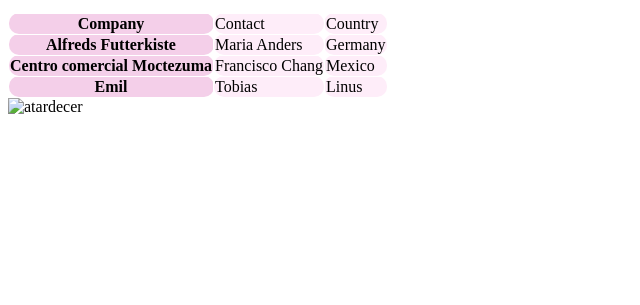
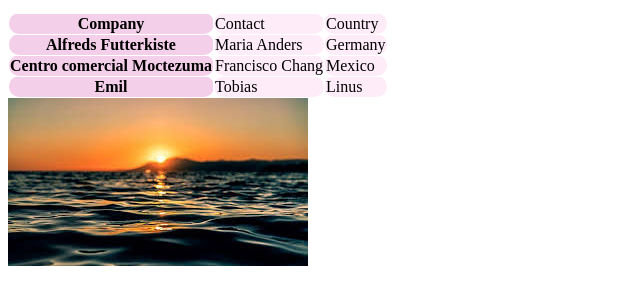
Before and after one commit to JulietaParajon/Web, a plain HTML site: page index.html in a window 1280 px wide. Shown: the part 199-504 px from the top of the page, without its empty margins (0-640 px from the left). Drawn offline with Linux system fonts and the light colour scheme.

Commit message:
Update index.html

```diff
--- a/index.html
+++ b/index.html
@@ -61,7 +61,7 @@ th {
     <td>Linus</td>
   </tr>
 </table>
-<img src="images.1" alt="atardecer">
+<img src="images/1.jpeg" alt="atardecer">
 
 </body>
 
```
